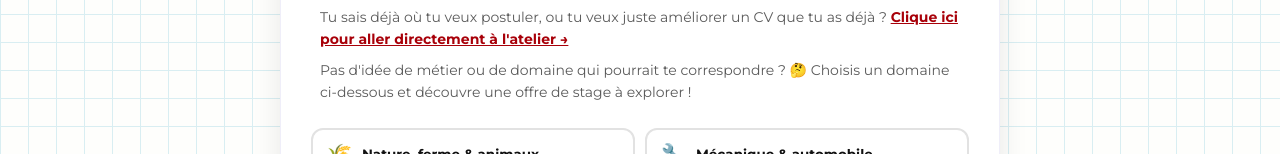
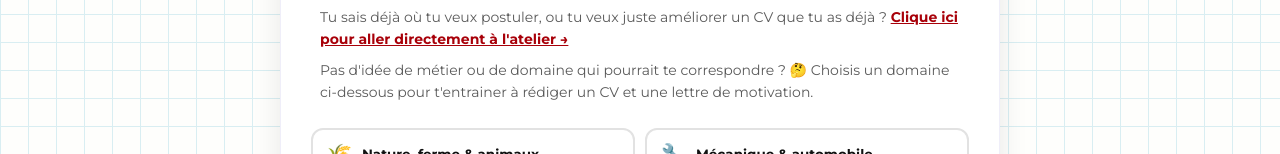
Before and after one commit to fallperso2026/atelier-cv-afevamiens, a plain HTML site: page index.html in a window 1280 px wide. Shown: the part 322-476 px from the top of the page. Drawn offline with nearby package versions, Linux system fonts and the light colour scheme.

Commit message:
Mise à jour du texte d'accueil pour clarifier l'entraînement à la rédaction du CV et de la lettre de motivation

```diff
--- a/index.html
+++ b/index.html
@@ -1443,7 +1443,7 @@ function accueilQuestionHTML(){
         <h2>Avant de commencer… 🚀</h2>
         <p><b>Après la théorie, place à la pratique !</b> L'Afev Amiens te propose de réaliser avec toi ton CV et ta lettre de motivation. Pour rappel, ces deux documents te permettront de candidater pour ton stage d'observation de 3e.</p>
         <p>Tu sais déjà où tu veux postuler, ou tu veux juste améliorer un CV que tu as déjà ? <a onclick="skipAccueil()">Clique ici pour aller directement à l'atelier →</a></p>
-        <p>Pas d'idée de métier ou de domaine qui pourrait te correspondre ? 🤔 Choisis un domaine ci-dessous et découvre une offre de stage à explorer !</p>
+        <p>Pas d'idée de métier ou de domaine qui pourrait te correspondre ? 🤔 Choisis un domaine ci-dessous pour t'entrainer à rédiger un CV et une lettre de motivation.</p>
       </div>
       <div class="accueil-domains">
         ${DOMAINES.map((d,i)=>`
```
